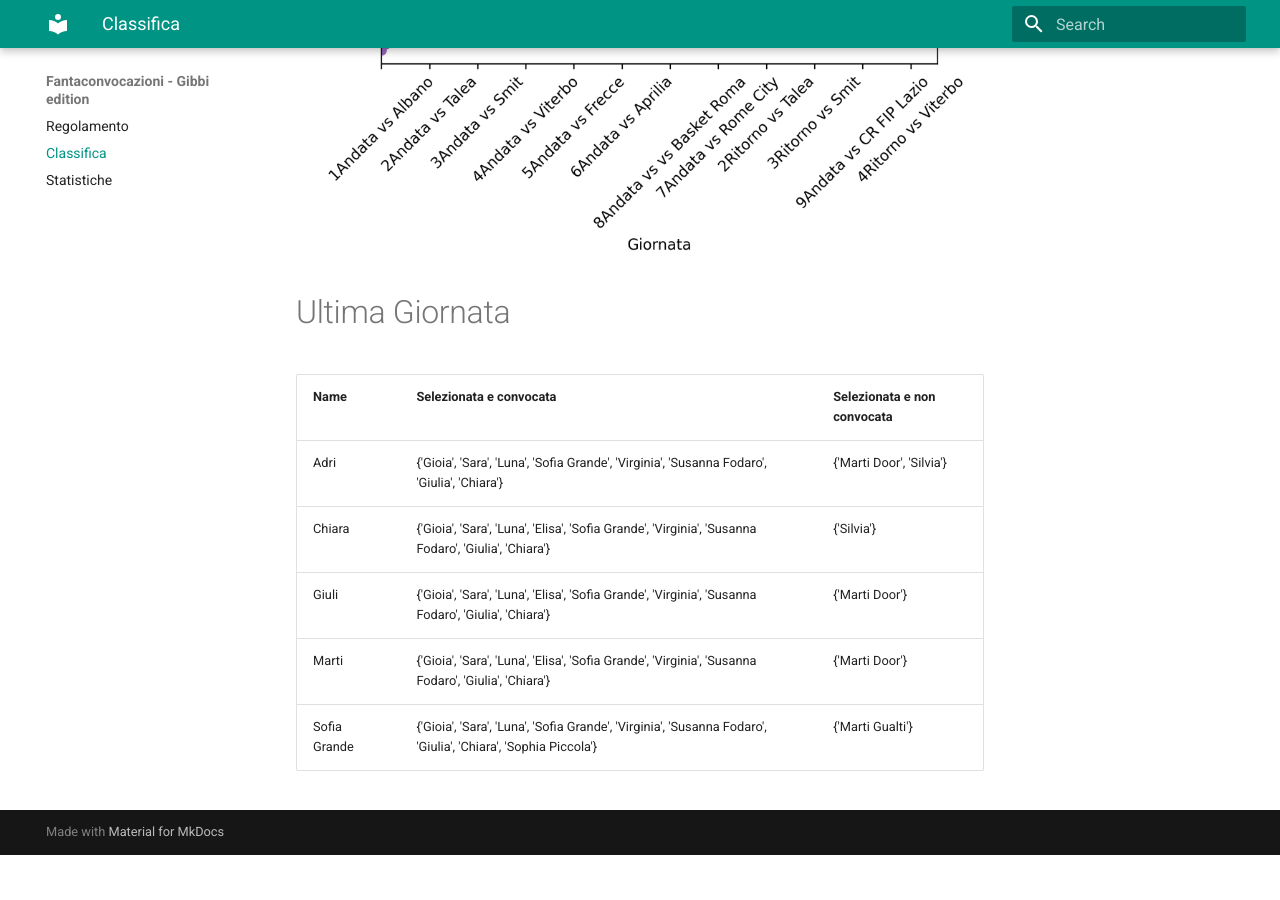
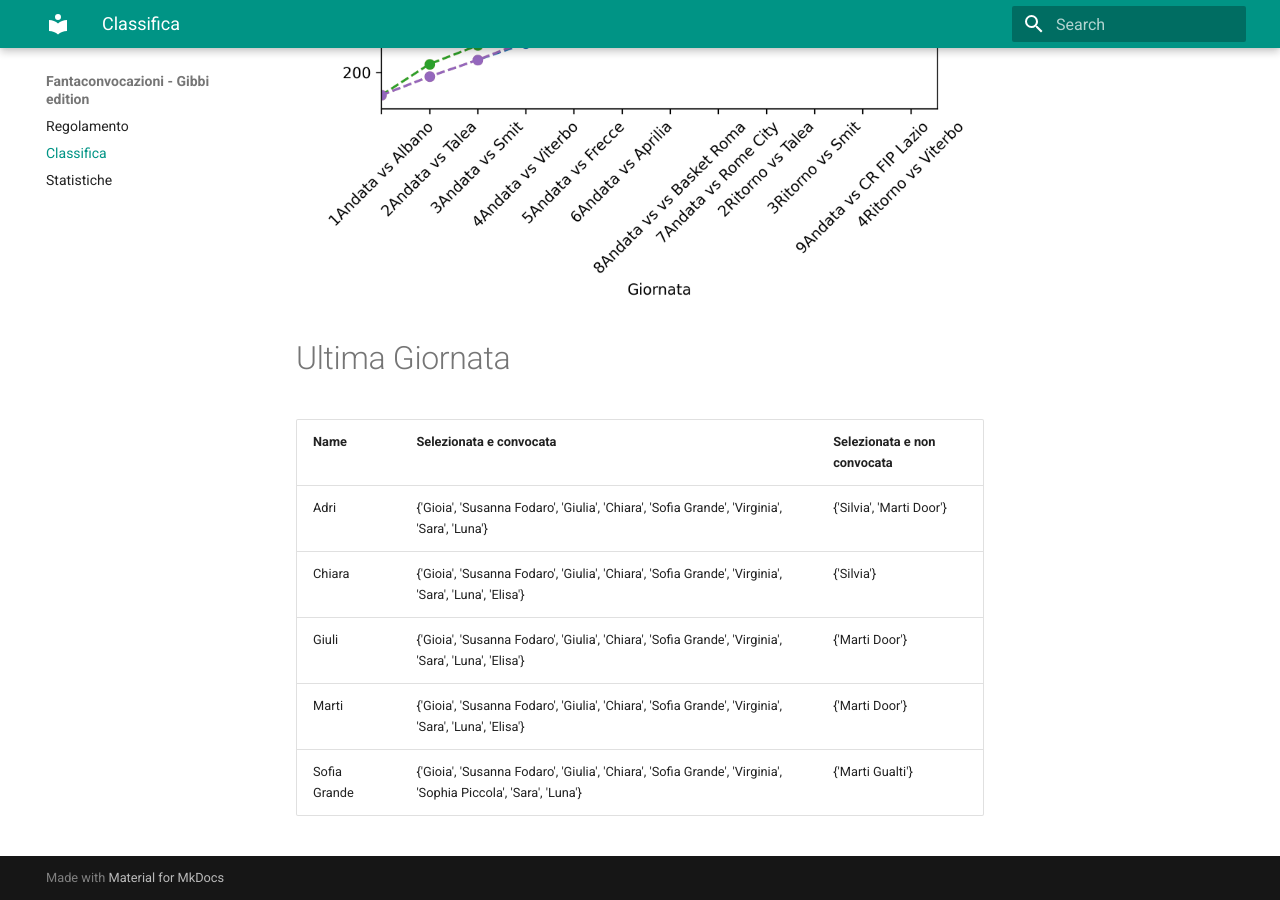
Before and after one commit to martinig94/fantagibbi, an MkDocs documentation site: the page built from docs/Classifica.md, in a window 1280 px wide and 900 px high, scrolled down 810 px. Built offline with MkDocs 1.6.1 and Material for MkDocs 9.7.7, drawn with Linux system fonts in a browser that asks for light colours; before the commit the page ends 1665 px from its top, so only the background shows below that; some of the changed text lies outside the part shown.

Commit message:
Auto-update from main.py

```diff
--- a/docs/Classifica.md
+++ b/docs/Classifica.md
@@ -17,9 +18,9 @@
 <!-- START_TABLE CORRECT -->
 | Name         | Selezionata e convocata                                                                                       | Selezionata e non convocata   |
 |:-------------|:--------------------------------------------------------------------------------------------------------------|:------------------------------|
-| Adri         | {'Gioia', 'Sara', 'Luna', 'Sofia Grande', 'Virginia', 'Susanna Fodaro', 'Giulia', 'Chiara'}                   | {'Marti Door', 'Silvia'}      |
-| Chiara       | {'Gioia', 'Sara', 'Luna', 'Elisa', 'Sofia Grande', 'Virginia', 'Susanna Fodaro', 'Giulia', 'Chiara'}          | {'Silvia'}                    |
-| Giuli        | {'Gioia', 'Sara', 'Luna', 'Elisa', 'Sofia Grande', 'Virginia', 'Susanna Fodaro', 'Giulia', 'Chiara'}          | {'Marti Door'}                |
-| Marti        | {'Gioia', 'Sara', 'Luna', 'Elisa', 'Sofia Grande', 'Virginia', 'Susanna Fodaro', 'Giulia', 'Chiara'}          | {'Marti Door'}                |
-| Sofia Grande | {'Gioia', 'Sara', 'Luna', 'Sofia Grande', 'Virginia', 'Susanna Fodaro', 'Giulia', 'Chiara', 'Sophia Piccola'} | {'Marti Gualti'}              |
+| Adri         | {'Gioia', 'Susanna Fodaro', 'Giulia', 'Chiara', 'Sofia Grande', 'Virginia', 'Sara', 'Luna'}                   | {'Silvia', 'Marti Door'}      |
+| Chiara       | {'Gioia', 'Susanna Fodaro', 'Giulia', 'Chiara', 'Sofia Grande', 'Virginia', 'Sara', 'Luna', 'Elisa'}          | {'Silvia'}                    |
+| Giuli        | {'Gioia', 'Susanna Fodaro', 'Giulia', 'Chiara', 'Sofia Grande', 'Virginia', 'Sara', 'Luna', 'Elisa'}          | {'Marti Door'}                |
+| Marti        | {'Gioia', 'Susanna Fodaro', 'Giulia', 'Chiara', 'Sofia Grande', 'Virginia', 'Sara', 'Luna', 'Elisa'}          | {'Marti Door'}                |
+| Sofia Grande | {'Gioia', 'Susanna Fodaro', 'Giulia', 'Chiara', 'Sofia Grande', 'Virginia', 'Sophia Piccola', 'Sara', 'Luna'} | {'Marti Gualti'}              |
 <!-- END_TABLE CORRECT -->
```
Also changed, not shown: other parts of docs/Classifica.md (+7 -6 lines), docs/images/most_selected_coach.png, docs/images/most_selected_players.png, docs/images/trend_points.png.
